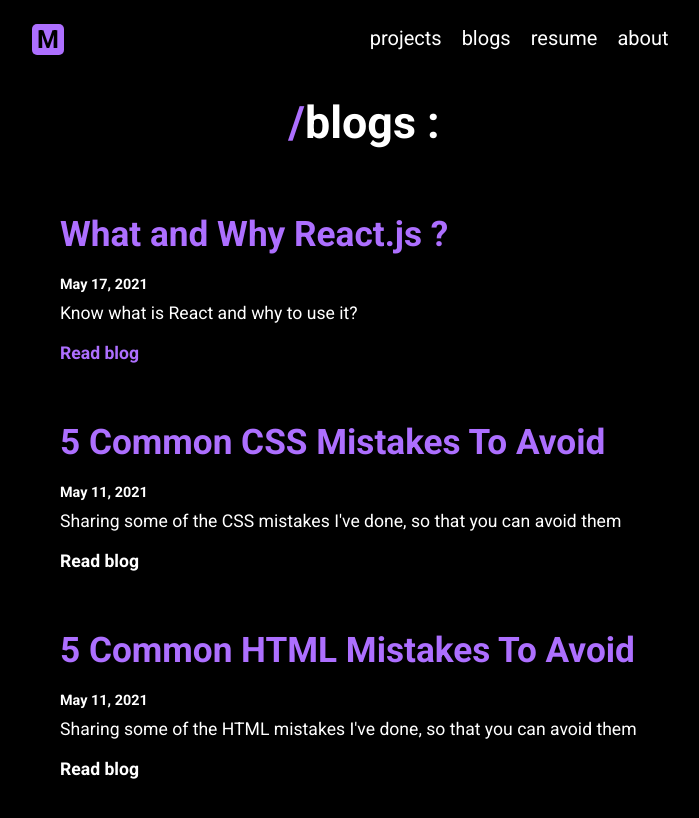
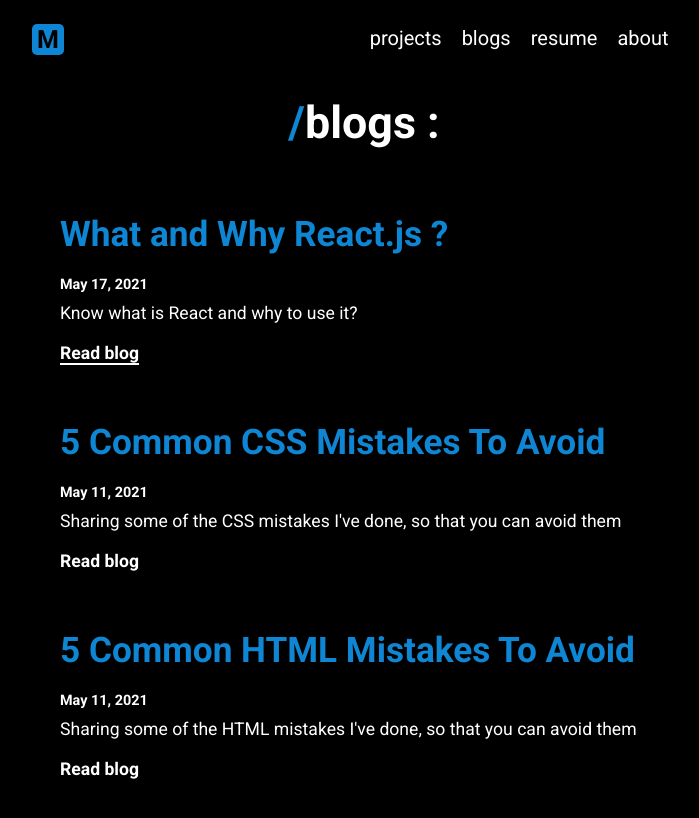
Before and after one commit to whosmudassir/whosmudassir, a React (Create React App) app in the folder whosmudassir/: page /blogs in a window 1280 px wide. In both pictures the pointer is over the link 375 px from the left and 353 px from the top of the page. Shown: the top 818 px of the page, without its empty margins (276-975 px from the left). Built offline with nearby package versions, Linux system fonts and the light colour scheme.

Commit message:
Update App.css

```diff
--- a/whosmudassir/src/App.css
+++ b/whosmudassir/src/App.css
@@ -4,7 +4,7 @@
 :root {
   --primary-color: rgb(255, 255, 255);
   --secondary-color: rgb(0, 0, 0);
-  --effect-color: #ad6fff;
+  --effect-color: #0e86d4;
 }
 
 * {
@@ -173,7 +173,6 @@ section p {
 
   color: var(--primary-color);
   margin-right: 20px;
-
   font-weight: bold;
 }
 
@@ -218,7 +217,8 @@ label a:hover {
 }
 
 .links:hover {
-  color: var(--effect-color);
+  /* color: var(--effect-color); */
+  border-bottom: 2px solid var(--primary-color);
 }
 
 footer ul li a:hover {
```
